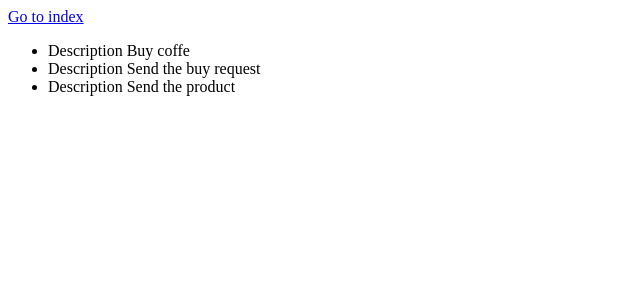
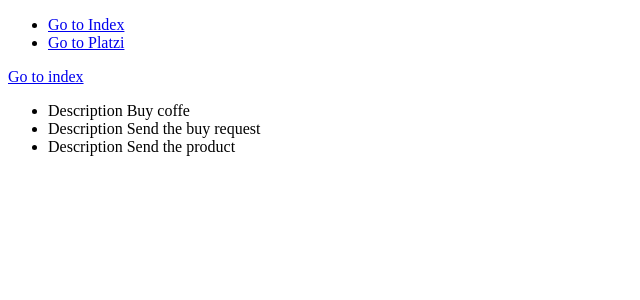
Before and after one commit to oramirezperera/Flask_course, a Flask app: page /hello in a window 1280 px wide. Shown: the top 300 px of the page, without its empty margins (0-640 px from the left). Run offline with Flask 2, Linux system fonts and the light colour scheme.

Commit message:
added the static/images folders and commiting the changes to base.hmtl and the navbar

```diff
--- a/templates/base.html
+++ b/templates/base.html
@@ -7,6 +7,9 @@
     </title>
 </head>
 <body>
+    <header>
+        {% include 'navbar.html' %}
+    </header>
     {% block content%}
     {% endblock %}
 </body>
--- a/templates/navbar.html
+++ b/templates/navbar.html
@@ -1,5 +1,6 @@
 <nav>
     <ul>
         <li><a href="{{ url_for('index') }}">Go to Index</a></li>
+        <li><a href="https://platzi.com" target="_blanck">Go to Platzi</a></li>
     </ul>
 </nav>
```
Also changed, not shown: static/images/platzi.png (added).
